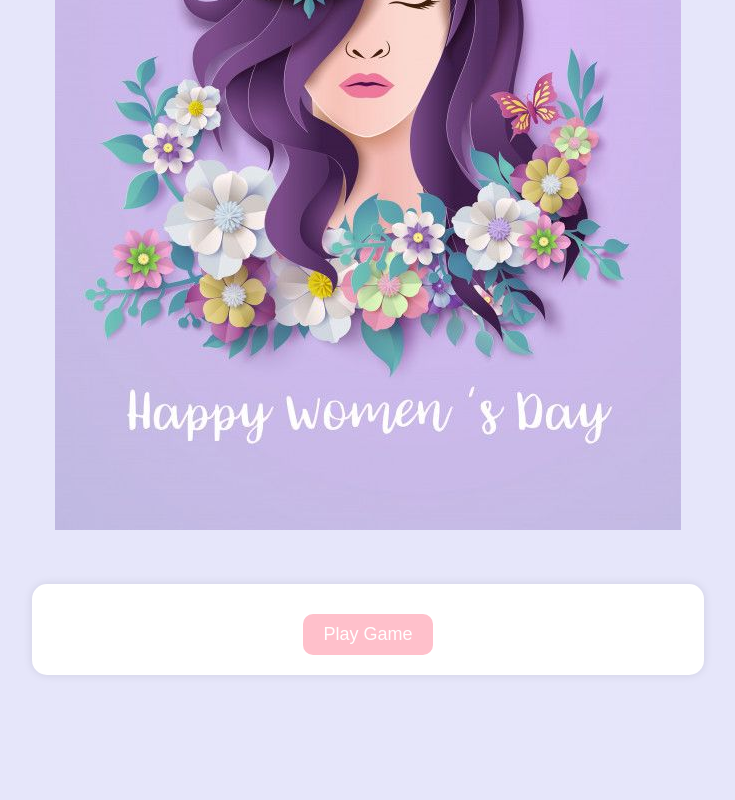
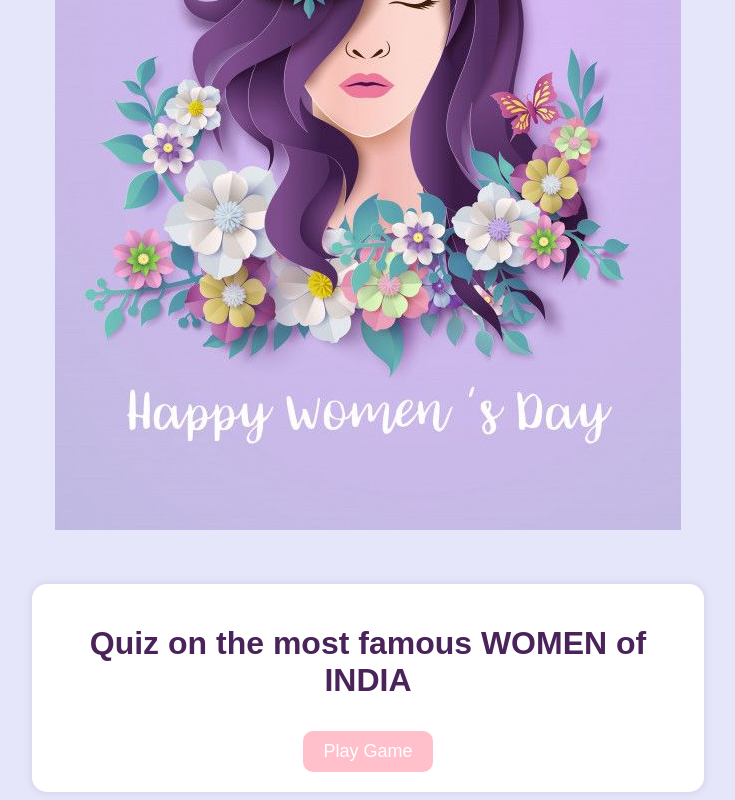
Before and after one commit to DevapriyaRR/SmartFemina, a plain HTML site: page index.html in a window 1280 px wide. Shown: the part 351-1151 px from the top of the page, without its empty margins (272-1007 px from the left). Before the commit the page ends 1034 px from the top, so only its background shows below. Drawn offline with Linux system fonts and the light colour scheme.

Commit message:
Update index.html

```diff
--- a/index.html
+++ b/index.html
@@ -3,6 +3,8 @@
 <head>
     <title>Gaming Quiz</title>
     <link rel="stylesheet" href="styles.css">
+    <link rel="shortcut icon" type="image/x-icon" href="/wings.png"/>
+
     <script>
         let questions = [];
         let currentQuestionIndex = 0;
@@ -69,6 +71,7 @@
 <body onload="loadQuestions()">
     <img src="girl.jpg">
     <div class="container" id="startPage">
+        <h1>Quiz on the most famous WOMEN of INDIA</h1>
         <button onclick="document.getElementById('startPage').style.display='none';document.getElementById('instructionsPage').style.display='block';">Play Game</button>
     </div>
     <div class="container" id="instructionsPage">
```
